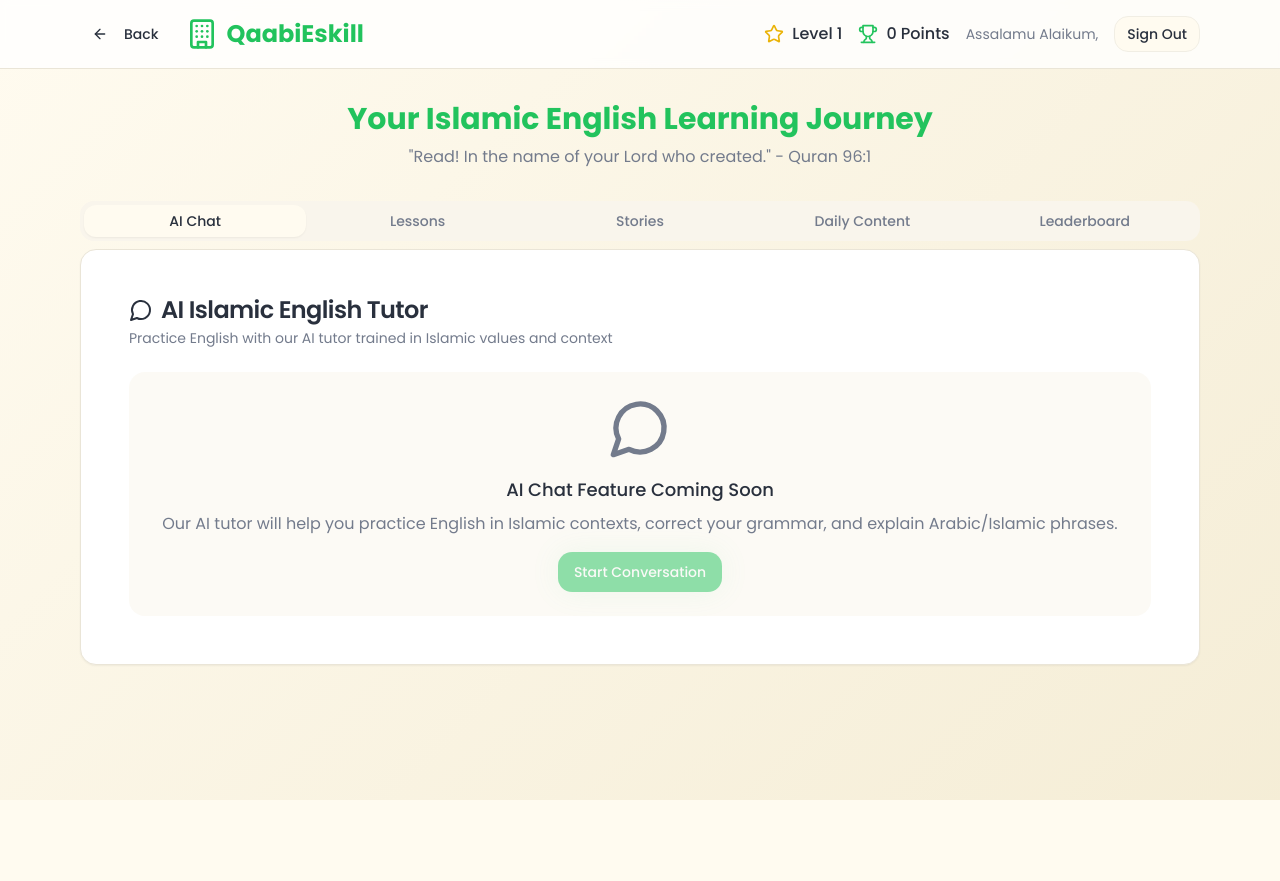
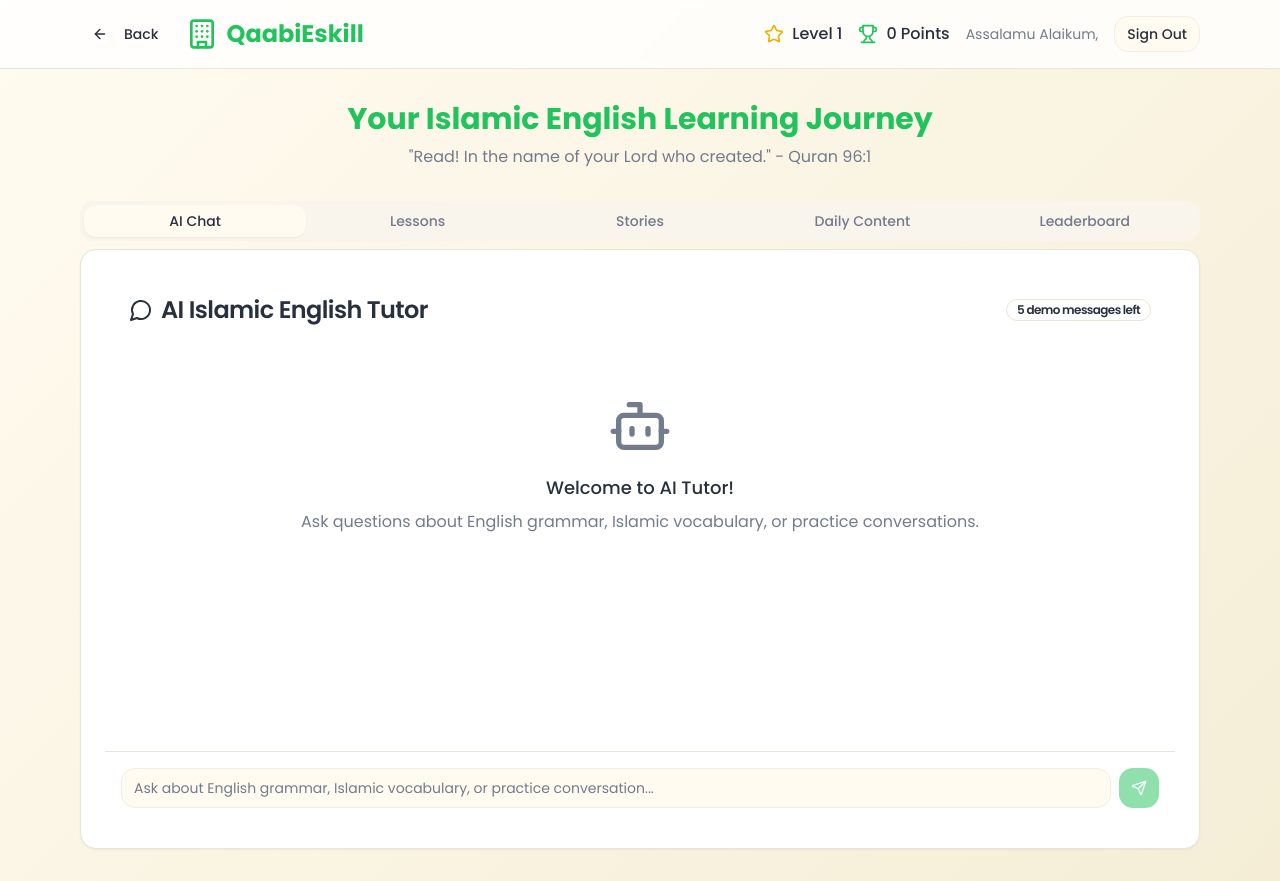
Before and after one commit to QaabilEskill/quranic-english-wise-path, a React (Vite) app: page /learn in a window 1280 px wide. Before the commit the page ends 800 px from the top, so only its background shows below. Built offline with nearby package versions, Linux system fonts and the light colour scheme.

Commit message:
Run SQL migration

```diff
--- a/src/components/LeaderboardComponent.tsx
+++ b/src/components/LeaderboardComponent.tsx
@@ -42,7 +42,7 @@ const LeaderboardComponent = () => {
       let currentUserRank = null;
       if (user && userProfile) {
         const { data: rankData, error: rankError } = await supabase
-          .rpc('get_user_rank', { user_id_param: user.id });
+          .rpc('get_user_rank', { user_id_param: user.id as any });
 
         if (!rankError && rankData !== null) {
           currentUserRank = rankData;
--- a/src/integrations/supabase/types.ts
+++ b/src/integrations/supabase/types.ts
@@ -398,7 +398,10 @@ export type Database = {
       [_ in never]: never
     }
     Functions: {
-      [_ in never]: never
+      get_user_rank: {
+        Args: { user_id_param: string }
+        Returns: number
+      }
     }
     Enums: {
       [_ in never]: never
--- a/src/pages/Learn.tsx
+++ b/src/pages/Learn.tsx
@@ -5,6 +5,8 @@ import { Button } from '@/components/ui/button';
 import { Card, CardContent, CardDescription, CardHeader, CardTitle } from '@/components/ui/card';
 import { Tabs, TabsContent, TabsList, TabsTrigger } from '@/components/ui/tabs';
 import { Badge } from '@/components/ui/badge';
+import AIChatInterface from '@/components/AIChatInterface';
+import LeaderboardComponent from '@/components/LeaderboardComponent';
 import {
   Building,
   MessageCircle,
@@ -94,30 +96,7 @@ const Learn = () => {
 
           {/* AI Chat Tab */}
           <TabsContent value="chat" className="space-y-6">
-            <Card className="islamic-card">
-              <CardHeader>
-                <CardTitle className="flex items-center gap-2">
-                  <MessageCircle className="w-6 h-6" />
-                  AI Islamic English Tutor
-                </CardTitle>
-                <CardDescription>
-                  Practice English with our AI tutor trained in Islamic values and context
-                </CardDescription>
-              </CardHeader>
-              <CardContent>
-                <div className="bg-muted/50 rounded-lg p-6 text-center">
-                  <MessageCircle className="w-16 h-16 text-muted-foreground mx-auto mb-4" />
-                  <h3 className="text-lg font-medium mb-2">AI Chat Feature Coming Soon</h3>
-                  <p className="text-muted-foreground mb-4">
-                    Our AI tutor will help you practice English in Islamic contexts,
-                    correct your grammar, and explain Arabic/Islamic phrases.
-                  </p>
-                  <Button disabled className="islamic-button">
-                    Start Conversation
-                  </Button>
-                </div>
-              </CardContent>
-            </Card>
+            <AIChatInterface />
           </TabsContent>
 
           {/* Lessons Tab */}
@@ -241,49 +220,7 @@ const Learn = () => {
 
           {/* Leaderboard Tab */}
           <TabsContent value="leaderboard" className="space-y-6">
-            <Card className="islamic-card">
-              <CardHeader>
-                <CardTitle className="flex items-center gap-2">
-                  <Users className="w-6 h-6" />
-                  Community Leaderboard
-                </CardTitle>
-                <CardDescription>
-                  See how you rank among fellow learners in the Ummah
-                </CardDescription>
-              </CardHeader>
-              <CardContent>
-                <div className="space-y-4">
-                  {[
-                    { name: "Ahmad Abdullah", points: 2450, level: 5 },
-                    { name: "Fatima Khan", points: 2380, level: 5 },
-                    { name: "Yusuf Ali", points: 2100, level: 4 },
-                    { name: "Aisha Rahman", points: 1950, level: 4 },
-                    { name: "You", points: userProfile?.total_points || 0, level: userProfile?.current_level || 1 }
-                  ].map((player, index) => (
-                    <div
-                      key={index}
-                      className={`flex items-center justify-between p-3 rounded-lg ${
-                        player.name === "You" ? "bg-primary/10 border border-primary/20" : "bg-muted/50"
-                      }`}
-                    >
-                      <div className="flex items-center gap-3">
-                        <div className="w-8 h-8 rounded-full bg-primary/20 flex items-center justify-center">
-                          <span className="text-sm font-bold">#{index + 1}</span>
-                        </div>
-                        <div>
-                          <p className="font-medium">{player.name}</p>
-                          <p className="text-sm text-muted-foreground">Level {player.level}</p>
-                        </div>
-                      </div>
-                      <div className="text-right">
-                        <p className="font-bold text-primary">{player.points}</p>
-                        <p className="text-xs text-muted-foreground">points</p>
-                      </div>
-                    </div>
-                  ))}
-                </div>
-              </CardContent>
-            </Card>
+            <LeaderboardComponent />
           </TabsContent>
         </Tabs>
       </div>
```
Also changed, not shown: 1 other file (tests, documents, lock files or other folders).
